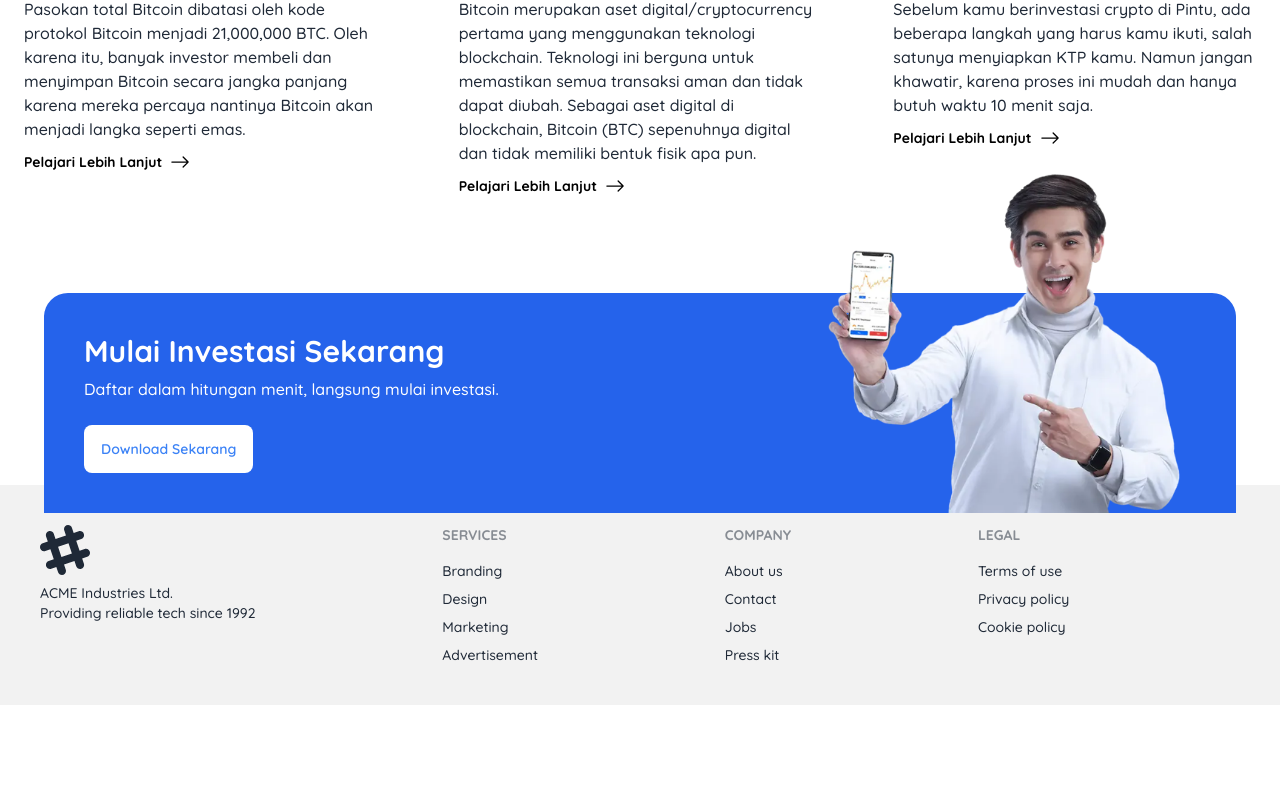
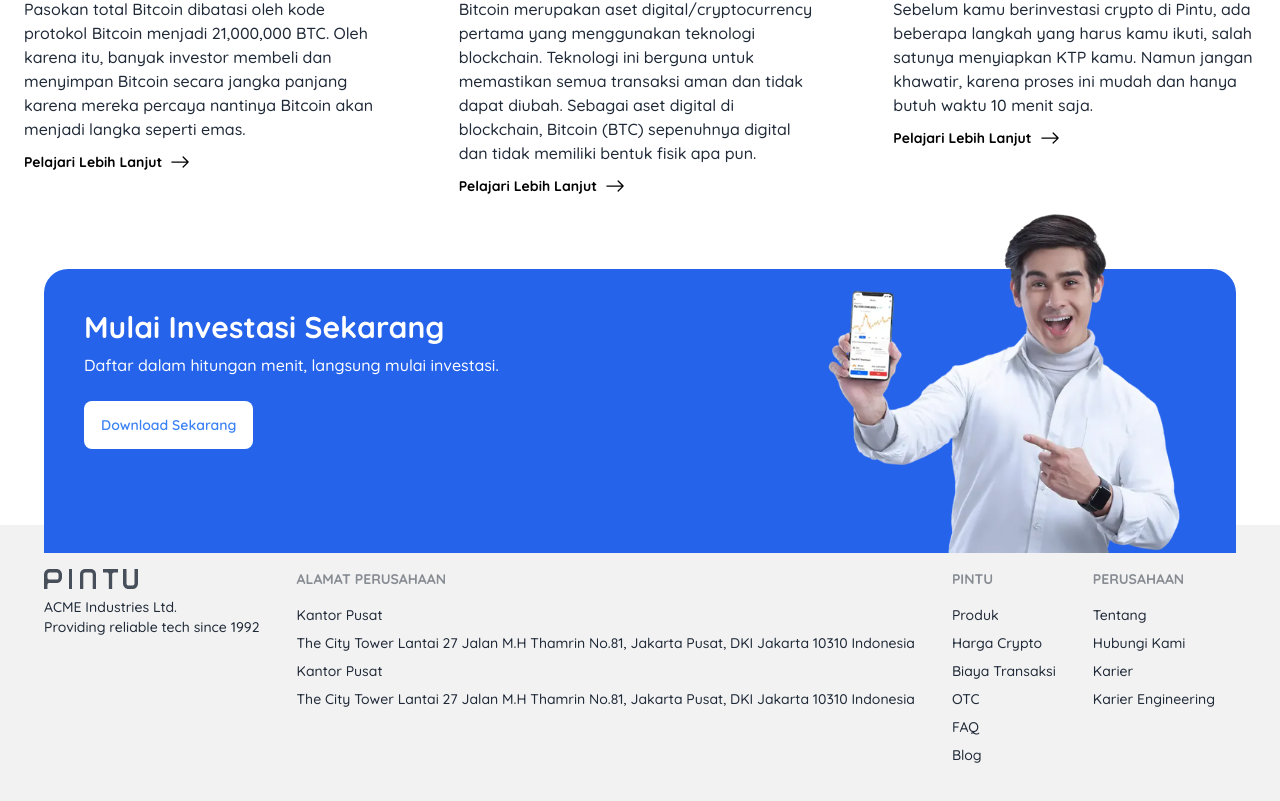
Before and after one commit to radenmasabdul/CryptoApp, a React (Vite) app: page / in a window 1280 px wide. Shown: the part 956-1757 px from the top of the page. Before the commit the page ends 1661 px from the top, so only its background shows below. Built offline with nearby package versions, Linux system fonts and the light colour scheme.

Commit message:
update footer

```diff
--- a/src/App.jsx
+++ b/src/App.jsx
@@ -17,7 +17,7 @@
       <ContentList />
       <CryptoList />
       <UpFooter />
-      <div className="pt-40">
+      <div className="pt-60">
         <Footer />
       </div>
     </>
--- a/src/components/Footer.jsx
+++ b/src/components/Footer.jsx
@@ -5,8 +5,8 @@
 const Footer = () => {
   return (
     <>
-      <div className="relative">
-        <main className="bg-blue-600 mx-10 rounded-t-3xl absolute bottom-48 inset-x-1 h-full">
+      <main className="relative">
+        <section className="bg-blue-600 mx-10 rounded-t-3xl absolute bottom-64 inset-x-1 h-full">
           <div className="mx-10">
             <div className="grid grid-cols-2">
               <div class="grid grid-flow-row auto-rows-max py-10">
@@ -31,20 +31,74 @@
               </div>
             </div>
           </div>
-        </main>
+        </section>
 
-        <footer className="footer p-10 bg-base-200 text-base-content mt-20">
+        <footer className="footer p-11 bg-base-200 text-base-content mt-10">
           <div>
             <svg
-              width="50"
-              height="50"
-              viewBox="0 0 24 24"
-              xmlns="http://www.w3.org/2000/svg"
-              fillRule="evenodd"
-              clipRule="evenodd"
-              className="fill-current"
+              width="94"
+              height="20"
+              viewBox="0 0 94 20"
+              class="sc-1cgb3j6-7 cWQvkx"
             >
-              <path d="M22.672 15.226l-2.432.811.841 2.515c.33 1.019-.209 2.127-1.23 2.456-1.15.325-2.148-.321-2.463-1.226l-.84-2.518-5.013 1.677.84 2.517c.391 1.203-.434 2.542-1.831 2.542-.88 0-1.601-.564-1.86-1.314l-.842-2.516-2.431.809c-1.135.328-2.145-.317-2.463-1.229-.329-1.018.211-2.127 1.231-2.456l2.432-.809-1.621-4.823-2.432.808c-1.355.384-2.558-.59-2.558-1.839 0-.817.509-1.582 1.327-1.846l2.433-.809-.842-2.515c-.33-1.02.211-2.129 1.232-2.458 1.02-.329 2.13.209 2.461 1.229l.842 2.515 5.011-1.677-.839-2.517c-.403-1.238.484-2.553 1.843-2.553.819 0 1.585.509 1.85 1.326l.841 2.517 2.431-.81c1.02-.33 2.131.211 2.461 1.229.332 1.018-.21 2.126-1.23 2.456l-2.433.809 1.622 4.823 2.433-.809c1.242-.401 2.557.484 2.557 1.838 0 .819-.51 1.583-1.328 1.847m-8.992-6.428l-5.01 1.675 1.619 4.828 5.011-1.674-1.62-4.829z"></path>
+              <defs>
+                <filter
+                  x="-.3%"
+                  y="-.9%"
+                  width="100.6%"
+                  height="101.9%"
+                  filterUnits="objectBoundingBox"
+                  id="pintu_logo_mono__b"
+                >
+                  <feGaussianBlur
+                    stdDeviation="3"
+                    in="SourceAlpha"
+                    result="shadowBlurInner1"
+                  ></feGaussianBlur>
+                  <feOffset
+                    dy="2"
+                    in="shadowBlurInner1"
+                    result="shadowOffsetInner1"
+                  ></feOffset>
+                  <feComposite
+                    in="shadowOffsetInner1"
+                    in2="SourceAlpha"
+                    operator="arithmetic"
+                    k2="-1"
+                    k3="1"
+                    result="shadowInnerInner1"
+                  ></feComposite>
+                  <feColorMatrix
+                    values="0 0 0 0 0 0 0 0 0 0 0 0 0 0 0 0 0 0 0.109620848 0"
+                    in="shadowInnerInner1"
+                  ></feColorMatrix>
+                </filter>
+                <path id="pintu_logo_mono__a" d="M0 0h1440v430H0z"></path>
+              </defs>
+              <g
+                transform="translate(-167 -6745)"
+                fill="none"
+                fill-rule="evenodd"
+              >
+                <rect
+                  fill="none"
+                  y="4368"
+                  width="1440"
+                  height="2743"
+                  rx="20"
+                ></rect>
+                <g transform="translate(0 6681)">
+                  <use fill="none" xlink:href="#pintu_logo_mono__a"></use>
+                  <use
+                    fill="currentColor"
+                    filter="url(#pintu_logo_mono__b)"
+                    xlink:href="#pintu_logo_mono__a"
+                  ></use>
+                </g>
+                <g opacity="0.803" fill="currentColor" fill-rule="nonzero">
+                  <path d="M195 6745v20h-3v-20h3zM249.512 6745v14.495c0 .946.667 1.738 1.54 1.895l.166.022.163.007h4.233c.916 0 1.689-.683 1.842-1.586l.022-.172.006-.168V6745H261v14.49c-.003 2.849-2.122 5.209-4.864 5.484l-.259.02-.263.006h-4.233c-2.785-.006-5.086-2.175-5.355-4.974l-.02-.264-.006-.269V6745h3.512zM226 6748.586V6745l15 .005v3.58h-4.07c-.86.02-1.579.694-1.725 1.58l-.02.17-.008.174V6765h-3.354v-14.49c-.001-.932-.617-1.716-1.435-1.888l-.156-.025-.157-.011H226zM179.712 6745c2.74.003 5.002 2.177 5.263 4.98l.019.265.006.269v3.093c-.003 2.848-2.083 5.208-4.775 5.483l-.254.02-.259.006h-7.424c-.9.001-1.657.683-1.808 1.585l-.02.172-.008.168V6765H167v-14.497l.007-.269c.132-2.735 2.177-4.947 4.777-5.208l.253-.02.25-.006h7.425zm0 3.585h-7.424c-.486 0-.952.202-1.296.562-.259.27-.433.615-.504.98l-.026.183-.01.204v3.092c.001.947.655 1.739 1.513 1.896l.163.022.16.007h7.424c.9-.001 1.657-.683 1.808-1.585l.02-.171.008-.168v-3.098c-.001-1.064-.824-1.923-1.836-1.924zM213.969 6745c2.778.003 5.028 2.41 5.031 5.38V6765h-3.285v-14.62c-.001-1.034-.783-1.87-1.747-1.871h-5.936c-.964 0-1.746.837-1.747 1.87V6765H203v-14.621c.003-2.969 2.253-5.376 5.032-5.379z"></path>
+                </g>
+              </g>
             </svg>
             <p>
               ACME Industries Ltd.
@@ -53,27 +107,36 @@
             </p>
           </div>
           <div>
-            <span className="footer-title">Services</span>
-            <a className="link link-hover">Branding</a>
-            <a className="link link-hover">Design</a>
-            <a className="link link-hover">Marketing</a>
-            <a className="link link-hover">Advertisement</a>
+            <span className="footer-title">Alamat Perusahaan</span>
+            <p className="link link-hover">Kantor Pusat</p>
+            <p className="link link-hover">
+              The City Tower Lantai 27 Jalan M.H Thamrin No.81, Jakarta Pusat,
+              DKI Jakarta 10310 Indonesia
+            </p>
+            <p className="link link-hover">Kantor Pusat</p>
+            <p className="link link-hover">
+              The City Tower Lantai 27 Jalan M.H Thamrin No.81, Jakarta Pusat,
+              DKI Jakarta 10310 Indonesia
+            </p>
           </div>
           <div>
-            <span className="footer-title">Company</span>
-            <a className="link link-hover">About us</a>
-            <a className="link link-hover">Contact</a>
-            <a className="link link-hover">Jobs</a>
-            <a className="link link-hover">Press kit</a>
+            <span className="footer-title">Pintu</span>
+            <a className="link link-hover">Produk</a>
+            <a className="link link-hover">Harga Crypto</a>
+            <a className="link link-hover">Biaya Transaksi</a>
+            <a className="link link-hover">OTC</a>
+            <a className="link link-hover">FAQ</a>
+            <a className="link link-hover">Blog</a>
           </div>
           <div>
-            <span className="footer-title">Legal</span>
-            <a className="link link-hover">Terms of use</a>
-            <a className="link link-hover">Privacy policy</a>
-            <a className="link link-hover">Cookie policy</a>
+            <span className="footer-title">Perusahaan</span>
+            <a className="link link-hover">Tentang</a>
+            <a className="link link-hover">Hubungi Kami</a>
+            <a className="link link-hover">Karier</a>
+            <a className="link link-hover">Karier Engineering</a>
           </div>
         </footer>
-      </div>
+      </main>
     </>
   );
 };
```
